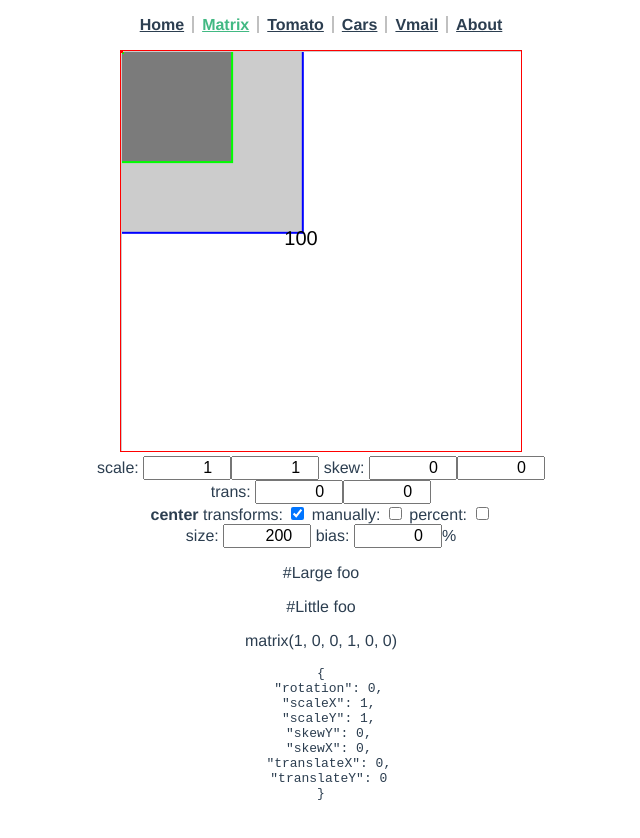
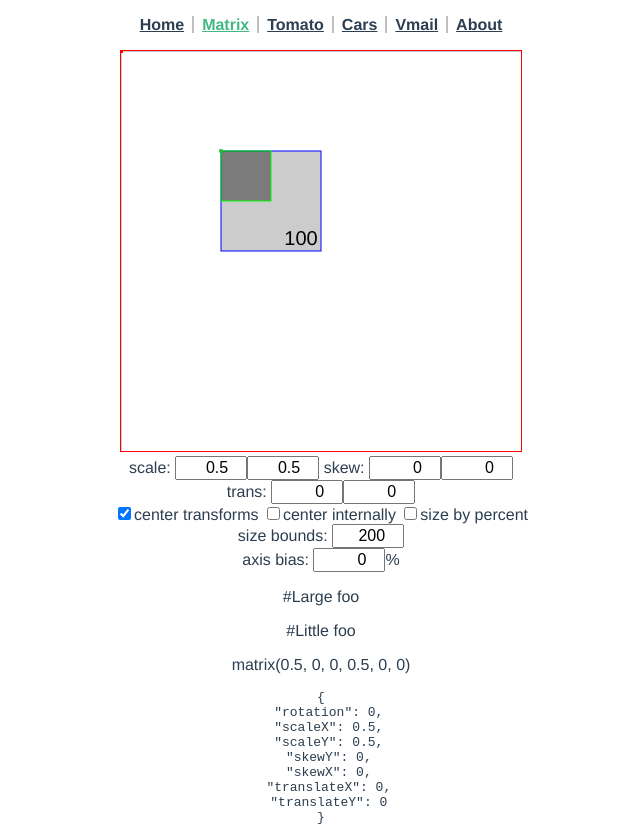
Before and after one commit to dvdrtrgn/muse3, a Vue app: page /matrix in a window 1280 px wide. Shown: the whole page, without its empty margins (319-959 px from the left). Before the commit the page ends 814 px from the top, so only its background shows below. Built offline with nearby package versions, Linux system fonts and the light colour scheme.

Commit message:
Use css for transforms

```diff
--- a/src/views/calc/Matrix.vue
+++ b/src/views/calc/Matrix.vue
@@ -1,6 +1,6 @@
 <template>
   <svg id="Bounds" :viewBox="vbox">
-    <g id="Large" :transform="matrix" :transform-origin="tranny">
+    <g id="Large" :style="tranny">
       <rect
         :x="placeAt(size1)"
         :y="placeAt(size1)"
@@ -10,7 +10,7 @@
       ></rect>
       <DotSvg />
     </g>
-    <g id="Little" :transform="matrix" :transform-origin="tranny">
+    <g id="Little" :style="tranny">
       <rect
         class="main"
         :x="placeAt(size2)"
@@ -39,19 +39,17 @@
       <input type="number" step="10" v-model.number="transX" />
       <input type="number" step="10" v-model.number="transY" />
     </label>
+
+    <input type="checkbox" v-model="centerTransform" />center transforms
+    <input type="checkbox" v-model="centerBoxes" />center internally
+    <input type="checkbox" v-model="byPercent" />size by percent
+
     <label>
-      <b>center</b>
-      transforms:
-      <input type="checkbox" v-model="centerTransform" />
-      manually:
-      <input type="checkbox" v-model="centerBoxes" />
-      percent:
-      <input type="checkbox" v-model="byPercent" />
+      size bounds:
+      <input type="number" step="10" v-model.number="size" />
     </label>
     <label>
-      size:
-      <input type="number" step="10" v-model.number="size" />
-      bias:
+      axis bias:
       <input type="number" step="10" v-model="bias" />%
     </label>
   </form>
@@ -72,8 +70,8 @@
     components: { DotSvg, MetaSvg },
     data() {
       return {
-        scaleX: 1,
-        scaleY: 1,
+        scaleX: 0.5,
+        scaleY: 0.5,
         skewX: 0,
         skewY: 0,
         transX: 0,
@@ -98,10 +96,16 @@
 
         return val + (this.byPercent ? '%' : 0);
       },
+      trannyAll(matrix, origin) {
+        let transm = ` transform: ${matrix}; `;
+        let transo = ` transform-origin: ${origin}; `;
+        return transo + transm;
+      },
     },
     computed: {
       tranny() {
-        return this.centerTransform ? 'center' : '';
+        let origin = this.centerTransform ? 'center' : '';
+        return this.trannyAll(this.matrix, origin);
       },
       matrix() {
         let o = this;
@@ -118,10 +122,10 @@
         return `${-this.offset} ${-this.offset} ${this.size} ${this.size}`;
       },
       size1() {
-        return this.static / 1.1 + (this.byPercent ? '%' : 0);
+        return this.static / 1 + (this.byPercent ? '%' : 0);
       },
       size2() {
-        return this.static / 1.8 + (this.byPercent ? '%' : 0);
+        return this.static / 2 + (this.byPercent ? '%' : 0);
       },
     },
   };
@@ -148,7 +152,7 @@
     input[type='number'] {
       font-size: 1rem;
       text-align: right;
-      width: 5rem;
+      width: 4rem;
     }
   }
 </style>
--- a/src/views/calc/components/MetaSvg.vue
+++ b/src/views/calc/components/MetaSvg.vue
@@ -18,7 +18,7 @@
 
 <style lang="scss">
   line {
-    stroke: #ccc;
+    stroke: rgba(0, 0, 0, 0.2);
   }
   text {
     font-size: 10px;
```
